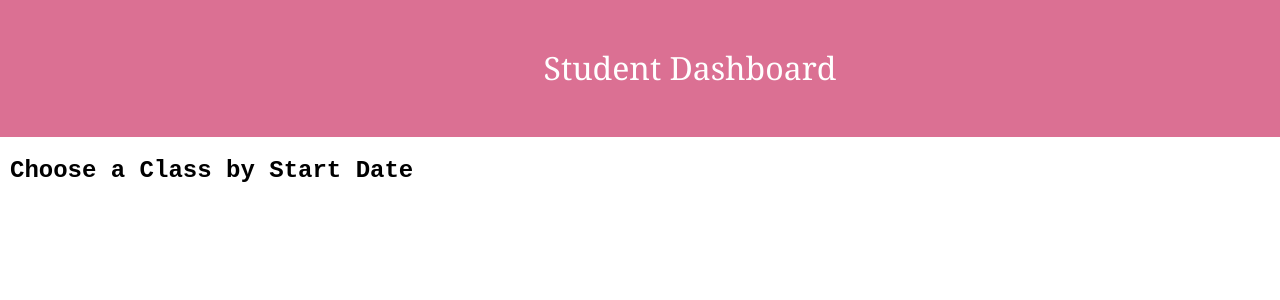
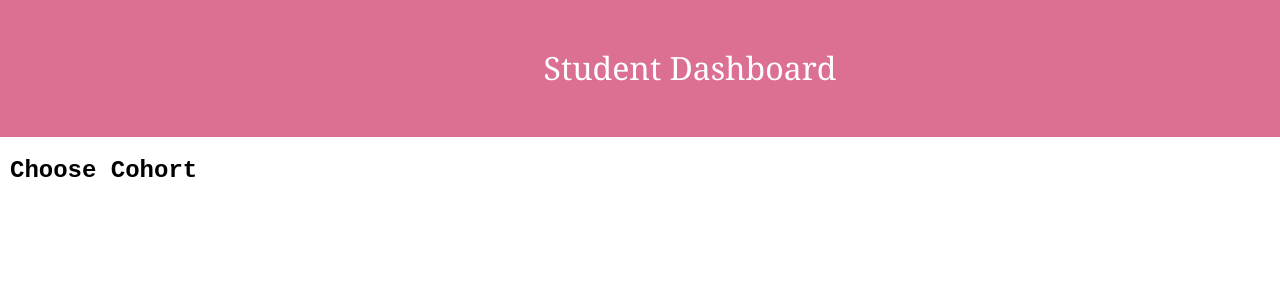
Before and after one commit to nicoleslater/project-student-dashboard, a React (Vite) app: page / in a window 1280 px wide. Shown: the top 300 px of the page. Built offline with nearby package versions, Linux system fonts and the light colour scheme.

Commit message:
Updating

```diff
--- a/src/App.jsx
+++ b/src/App.jsx
@@ -8,22 +8,22 @@ import "./index.css";
 
 
 export default function App(){
-function extractCohortData(students){
+function getCohortData(students){
   let result={}
   for(let i=0;i<students.length;i++){
    let student=students[i]
    let studentCohort=student.cohort
    let studentCohortCode=studentCohort.cohortCode
 
-    if(result[studentCohortCode]==undefined){///if cohort is not initialize yet
+    if(result[studentCohortCode]==undefined){
      result[studentCohortCode]={
      startDate:studentCohort.cohortStartDate,
       students: [student]
 
      }
-     //create the cohort and add the student to it
+
     }else{
-     result[studentCohortCode].students.push(student)//push the student to the cohort
+     result[studentCohortCode].students.push(student)
     }
   }
 
@@ -31,7 +31,7 @@ function extractCohortData(students){
   return result
  }
 
-const cohortObject = extractCohortData(data)
+const cohortObject = getCohortData(data)
 const cohortList = Object.keys(cohortObject)
 const [showStudents, setShowStudents] = useState([]);
 const [showCohort, setShowCohort] = useState(cohortList);
@@ -44,13 +44,13 @@ return (
        <StudentList data={data} showStudents={showStudents} />
     </div>
 <div>
-<h2 className="message">Choose a Class by Start Date</h2>
+<h2 className="message">Choose Cohort</h2>
 
   {showCohort.map((cohort) => {
 
     let  splitIndex=cohort.length-4;
-    let sem=cohort.substring(0,splitIndex)//ignore last 4 chars
-    let year=cohort.substring(splitIndex)///keep only last 4 chars
+    let sem=cohort.substring(0,splitIndex)
+    let year=cohort.substring(splitIndex)
     let title=sem+" "+year
 
 
```
